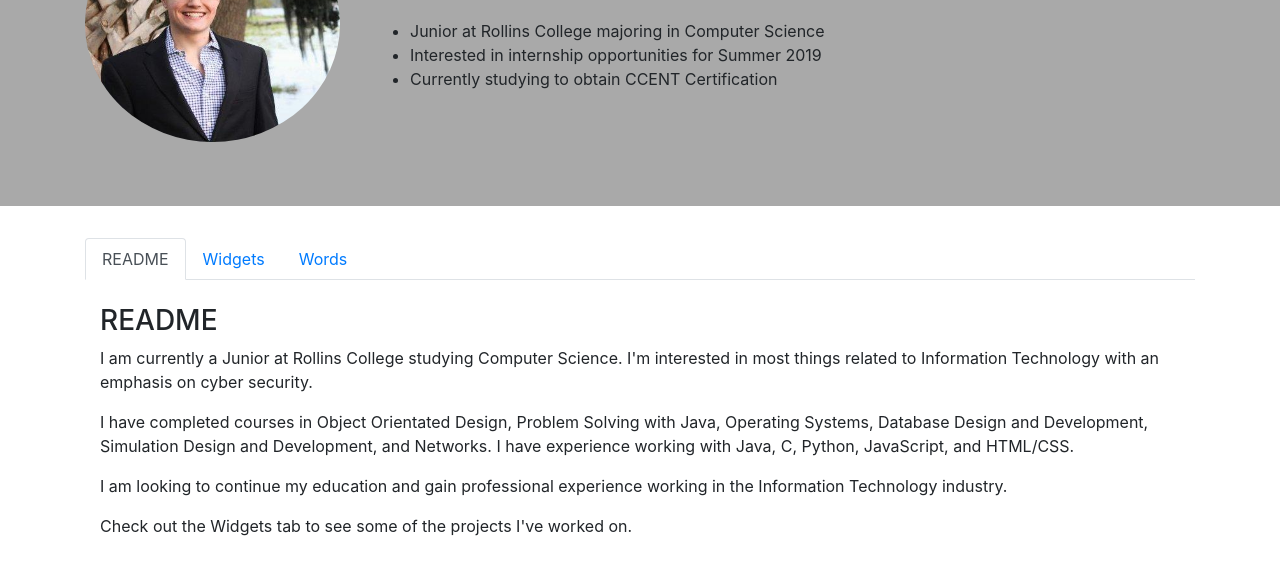
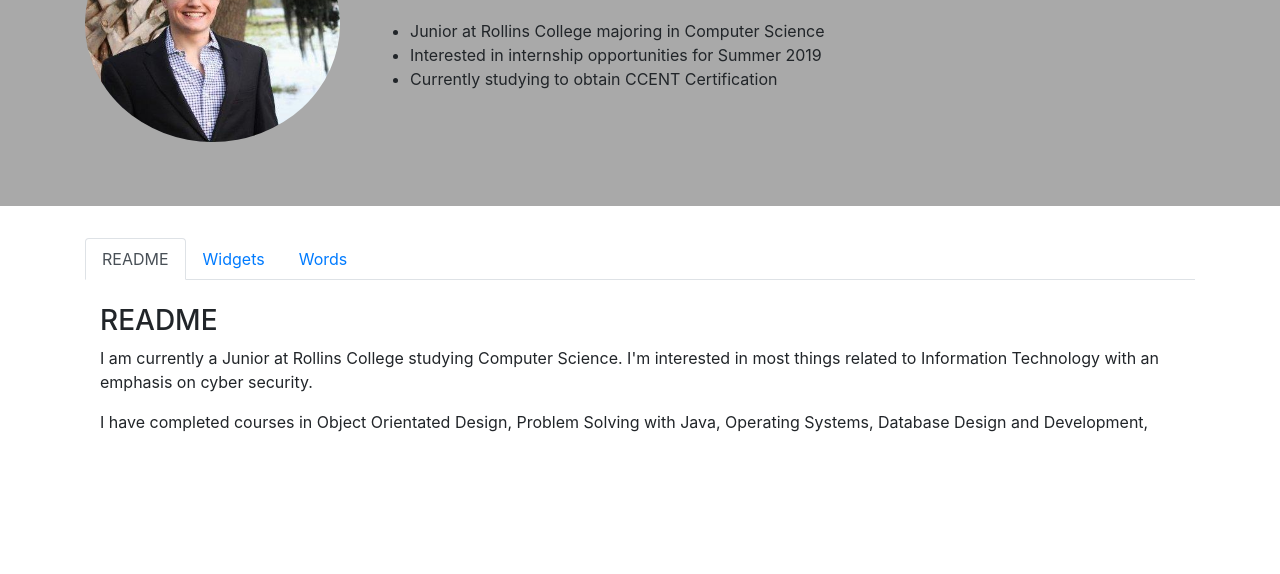
Before and after one commit to pBsmith/pBsmith.github.io, a plain HTML site: page index.html in a window 1280 px wide. Shown: the part 158-732 px from the top of the page. Drawn offline with nearby package versions, Linux system fonts and the light colour scheme.

Commit message:
added content

```diff
--- a/index.html
+++ b/index.html
@@ -18,6 +18,11 @@
 
             .header {
                 background-color: #A9A9A9;
+            }
+
+            .scrollable {
+                height: 200px;
+                overflow-y: scroll;
             }
 
         </style>
@@ -51,7 +56,7 @@
             </div>
         </div>
 
-        <div class="container">
+        <div class="container scrollable">
 
             <!-- Nav tabs -->
             <ul class="nav nav-tabs" role="tablist">
```
